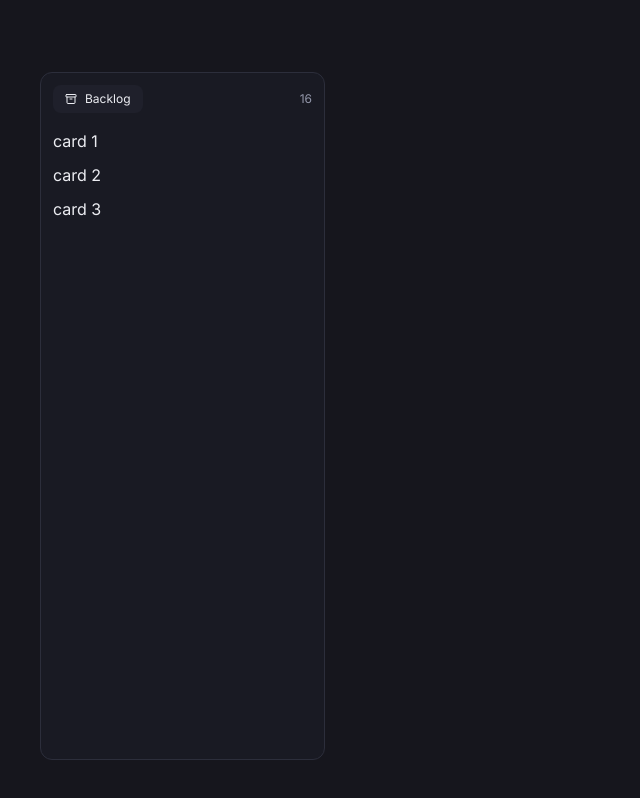
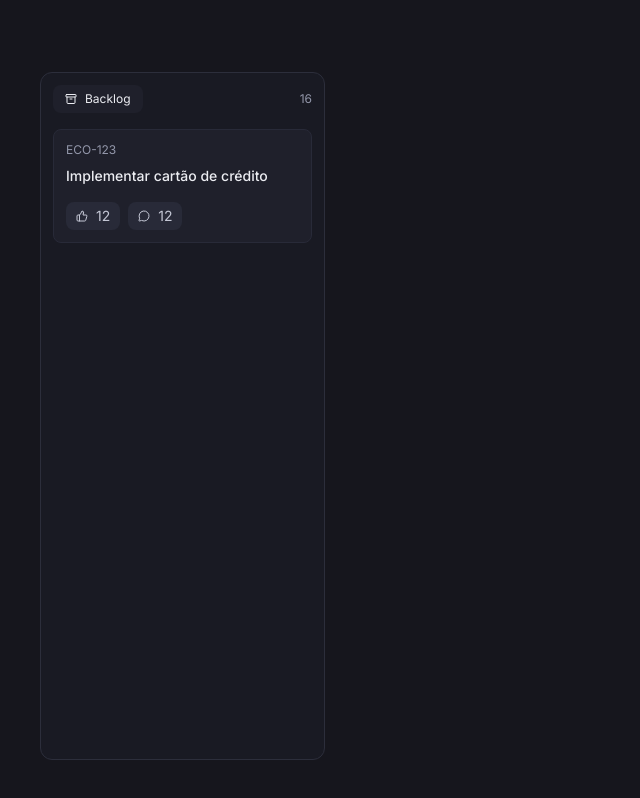
Before and after one commit to deniscapelete/board, a Next.js app: page / in a window 1280 px wide. Shown: the whole page, without its empty margins (0-640 px from the left). Built offline with nearby package versions, Linux system fonts and the light colour scheme.

Commit message:
feat: Estrutura dos Cards

```diff
--- a/src/app/globals.css
+++ b/src/app/globals.css
@@ -1,4 +1,12 @@
 @import "tailwindcss";
+
+@layer base {
+  *,
+  ::after,
+  ::before {
+    border-color: transparent;
+  }
+}
 
 @theme {
   --color-navy-950: #16161d;
--- a/src/app/page.tsx
+++ b/src/app/page.tsx
@@ -1,5 +1,6 @@
-import { ArchiveIcon } from "lucide-react";
+import { ArchiveIcon, MessageCircleIcon, ThumbsUpIcon } from "lucide-react";
 import { Section } from "@/components/section";
+import { Card } from "@/components/card";
 
 export default function Home() {
   return (
@@ -19,9 +20,23 @@
 
           {/* Content */}
           <Section.Content>
-            <div>card 1</div>
-            <div>card 2</div>
-            <div>card 3</div>
+            <Card.Root>
+              <Card.Header>
+                <Card.Number>ECO-123</Card.Number>
+                <Card.Title>Implementar cartão de crédito</Card.Title>
+              </Card.Header>
+              <Card.Footer>
+                <button type="button" className="text-navy-100 flex items-center gap-2 rounded-lg px-2.5 py-1 bg-navy-600 cursor-pointer">
+                  <ThumbsUpIcon className="size-3" />
+                  <span className="text-sm">12</span>
+                </button>
+
+                <button type="button" className="text-navy-100 flex items-center gap-2 rounded-lg px-2.5 py-1 bg-navy-600 cursor-pointer">
+                  <MessageCircleIcon className="size-3" />
+                  <span className="text-sm">12</span>
+                </button>
+              </Card.Footer>
+            </Card.Root>
           </Section.Content>
         </Section.Root>
 
--- /dev/null
+++ b/src/components/card.tsx
@@ -0,0 +1,60 @@
+import { ComponentProps } from "react"
+import { twMerge } from 'tailwind-merge'
+
+interface CardRootProps extends ComponentProps<'a'> { }
+
+function CardRoot({ className, ...props }: CardRootProps) {
+  return (
+    <a href="#" className={twMerge("bg-navy-700 border-[0.5px] border-navy-600 p-3 space-y-4 rounded-lg block", className)}
+      {...props}
+    />
+  )
+}
+
+interface CardHeaderProps extends ComponentProps<'div'> { }
+
+function CardHeader({ className, ...props }: CardHeaderProps) {
+  return (
+    <div className={twMerge("flex flex-col gap-2", className)}
+      {...props}
+    />
+  )
+}
+
+interface CardTitleProps extends ComponentProps<'span'> { }
+
+function CardTitle({ className, ...props }: CardTitleProps) {
+  return (
+    <span className={twMerge("text-sm font-medium", className)}
+      {...props}
+    />
+  )
+}
+
+interface CardNumberProps extends ComponentProps<'span'> { }
+
+function CardNumber({ className, ...props }: CardNumberProps) {
+  return (
+    <span className={twMerge("text-xs text-navy-200", className)}
+      {...props}
+    />
+  )
+}
+
+interface CardFooterProps extends ComponentProps<'div'> { }
+
+function CardFooter({ className, ...props }: CardFooterProps) {
+  return (
+    <div className={twMerge("flex items-center gap-2", className)}
+      {...props}
+    />
+  )
+}
+
+export const Card = {
+  Root: CardRoot,
+  Header: CardHeader,
+  Title: CardTitle,
+  Number: CardNumber,
+  Footer: CardFooter,
+}
```
